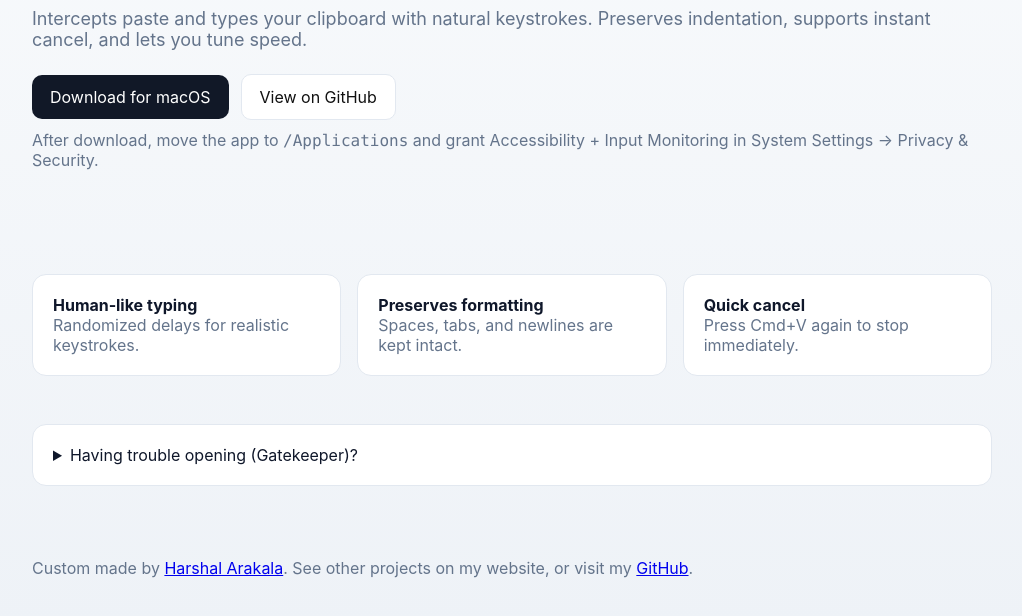
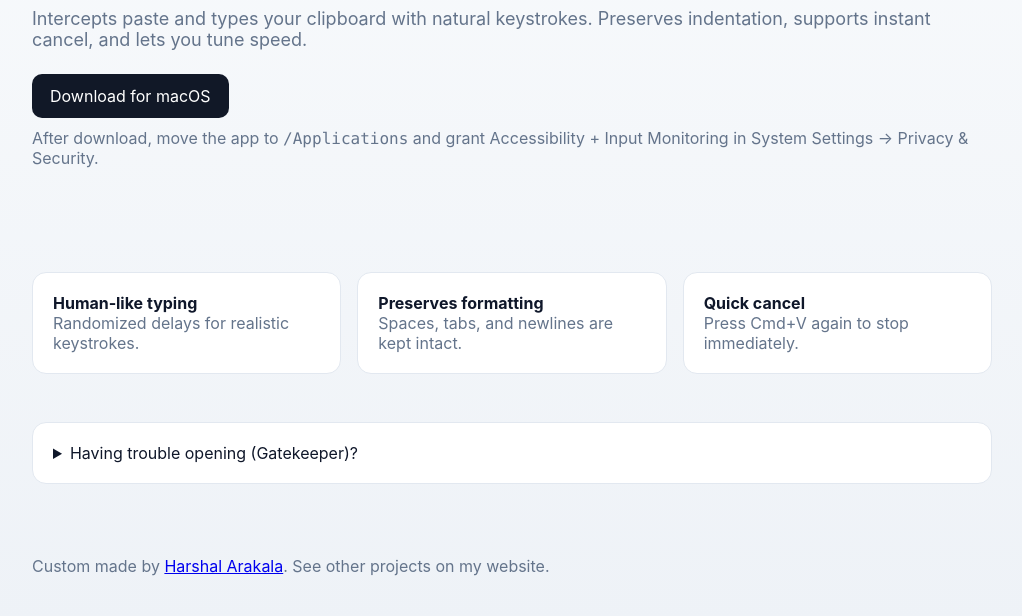
Before and after one commit to harshalarakala/HumanPaste, a plain HTML site: page docs/index.html in a window 1280 px wide. Shown: the part 152-768 px from the top of the page, without its empty margins (128-1150 px from the left). Drawn offline with Linux system fonts and the light colour scheme.

Commit message:
Docs: remove GitHub source links from landing page

```diff
--- a/docs/index.html
+++ b/docs/index.html
@@ -39,7 +39,6 @@
           <p class="subtitle">Intercepts paste and types your clipboard with natural keystrokes. Preserves indentation, supports instant cancel, and lets you tune speed.</p>
           <div class="cta">
             <a class="btn" href="HumanPaste.dmg">Download for macOS</a>
-            <a class="btn secondary" href="https://github.com/harshalarakala/HumanPaste">View on GitHub</a>
           </div>
           <p class="muted" style="margin-top:10px">After download, move the app to <code>/Applications</code> and grant Accessibility + Input Monitoring in System Settings → Privacy &amp; Security.</p>
         </div>
@@ -75,7 +74,7 @@ open "/Applications/HumanPaste.app"</code></pre>
 
     <footer>
       <div class="wrap">
-        <p class="muted">Custom made by <a href="https://harshalarakala.com">Harshal Arakala</a>. See other projects on my website, or visit my <a href="https://github.com/harshalarakala">GitHub</a>.</p>
+        <p class="muted">Custom made by <a href="https://harshalarakala.com">Harshal Arakala</a>. See other projects on my website.</p>
       </div>
     </footer>
   </body>
```
